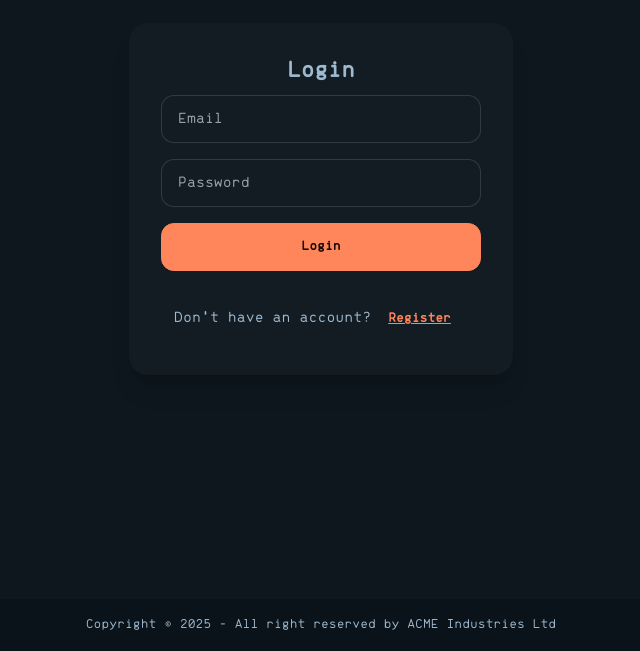
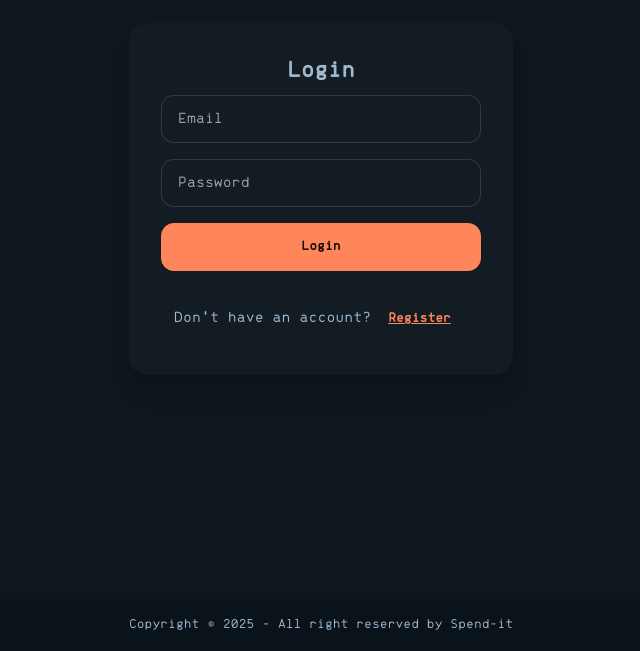
Before and after one commit to AkiTheMemeGod/spendit-mern, a React app in the folder frontend/: page / in a window 1280 px wide. Shown: the part 201-852 px from the top of the page, without its empty margins (319-959 px from the left). Built offline with nearby package versions, Linux system fonts and the light colour scheme; the HTML template or start-up script is replaced by a standard one.

Commit message:
fix: update copyright notice in Footer component to reflect correct company name

```diff
--- a/frontend/src/components/Footer.jsx
+++ b/frontend/src/components/Footer.jsx
@@ -4,7 +4,7 @@ const Footer = () => {
   return (
 <footer className="footer footer-center bg-base-300 text-base-content p-4">
   <aside>
-    <p>Copyright © {new Date().getFullYear()} - All right reserved by ACME Industries Ltd</p>
+    <p>Copyright © {new Date().getFullYear()} - All right reserved by Spend-it</p>
   </aside>
 </footer>  )
 }
```
